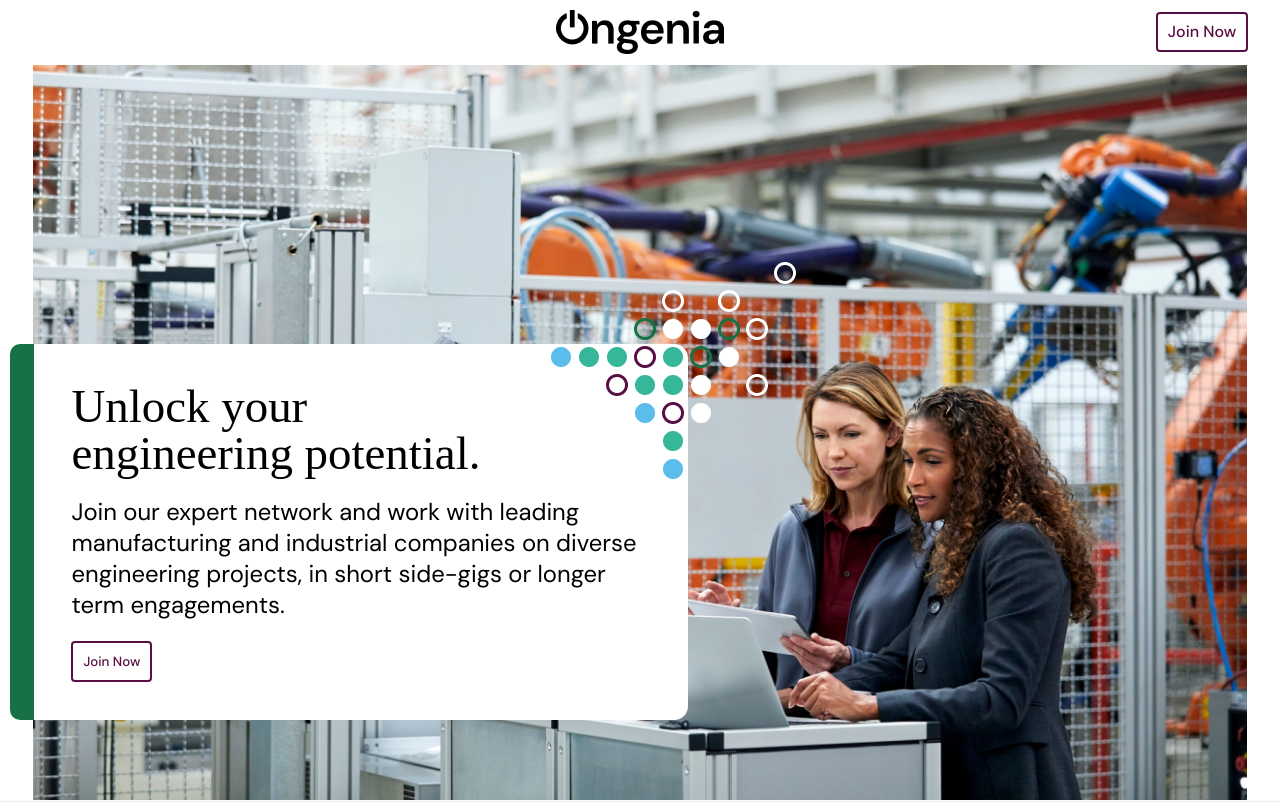
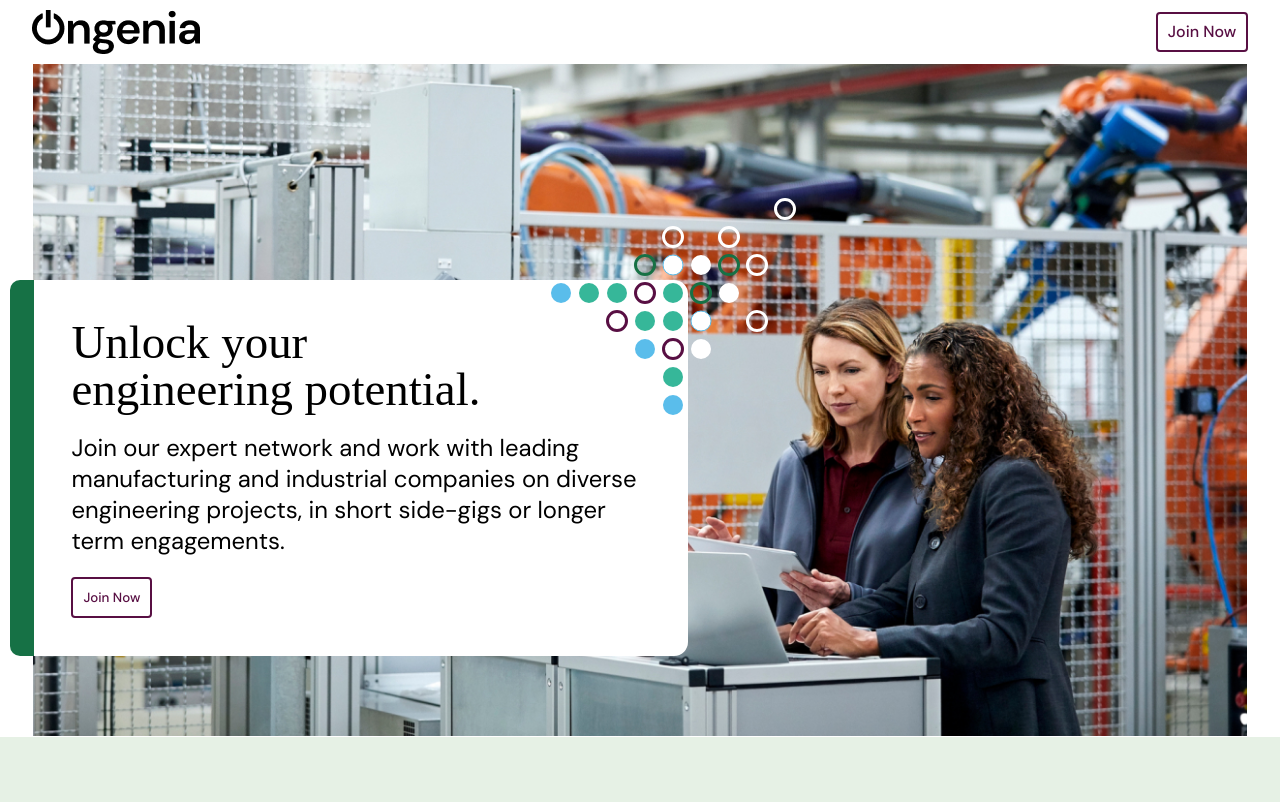
Before and after one commit to sanedidi/onegia, a React (Vite) app: page / in a window 1280 px wide. Shown: the top 802 px of the page. Built offline with nearby package versions, Linux system fonts and the light colour scheme; a web font is replaced by a local one.

Commit message:
create 1 file and update 4 files

```diff
--- /dev/null
+++ b/src/assets/svg/svg.jsx
@@ -0,0 +1,47 @@
+export const Abs = () => {
+    return (
+        <svg width="245" height="217" viewBox="0 0 245 217" fill="none" xmlns="http://www.w3.org/2000/svg">
+            <circle cx="11" cy="11" r="9.5" transform="matrix(1 0 0 -1 83 106)" stroke="#580F43" strokeWidth="3" />
+            <circle cx="11" cy="11" r="9.5" transform="matrix(1 0 0 -1 111 162)" stroke="#580F43" strokeWidth="3" />
+            <circle cx="11" cy="11" r="9.5" transform="matrix(1 0 0 -1 139 106)" stroke="#167145" strokeWidth="3" />
+            <circle cx="11" cy="11" r="9.5" transform="matrix(1 0 0 -1 167 78)" stroke="#167145" strokeWidth="3" />
+            <circle cx="11" cy="11" r="9.5" transform="matrix(1 0 0 -1 195 78)" stroke="white" strokeWidth="3" />
+            <circle cx="11" cy="11" r="9.5" transform="matrix(1 0 0 -1 167 50)" stroke="white" strokeWidth="3" />
+            <circle cx="11" cy="11" r="9.5" transform="matrix(1 0 0 -1 195 134)" stroke="white" strokeWidth="3" />
+            <circle cx="11" cy="11" r="9.5" transform="matrix(1 0 0 -1 111 50)" stroke="white" strokeWidth="3" />
+            <circle cx="11" cy="11" r="9.5" transform="matrix(1 0 0 -1 83 78)" stroke="#167145" strokeWidth="3" />
+            <circle cx="11" cy="11" r="9.5" transform="matrix(1 0 0 -1 223 22)" stroke="white" strokeWidth="3" />
+            <circle cx="11" cy="11" r="9.5" transform="matrix(1 0 0 -1 55 134)" stroke="#580F43" strokeWidth="3" />
+            <circle cx="10" cy="10" r="10" transform="matrix(1 0 0 -1 112 105)" fill="#36B799" />
+            <circle cx="10" cy="10" r="10" transform="matrix(1 0 0 -1 112 105)" stroke="transparent" />
+            <circle cx="10" cy="10" r="10" transform="matrix(1 0 0 -1 140 77)" fill="white" />
+            <circle cx="10" cy="10" r="10" transform="matrix(1 0 0 -1 140 77)" stroke="transparent" />
+            <circle cx="10" cy="10" r="10" transform="matrix(1 0 0 -1 140 133)" fill="white" />
+            <circle cx="10" cy="10" r="10" transform="matrix(1 0 0 -1 140 133)" stroke="#5ABDEB" />
+            <circle cx="10" cy="10" r="10" transform="matrix(1 0 0 -1 140 161)" fill="white" />
+            <circle cx="10" cy="10" r="10" transform="matrix(1 0 0 -1 140 161)" stroke="transparent" />
+            <circle cx="10" cy="10" r="10" transform="matrix(1 0 0 -1 168 105)" fill="white" />
+            <circle cx="10" cy="10" r="10" transform="matrix(1 0 0 -1 168 105)" stroke="transparent" />
+            <circle cx="10" cy="10" r="10" transform="matrix(1 0 0 -1 112 77)" fill="white" />
+            <circle cx="10" cy="10" r="10" transform="matrix(1 0 0 -1 112 77)" stroke="#5ABDEB" />
+            <circle cx="10" cy="10" r="10" transform="matrix(1 0 0 -1 84 133)" fill="#36B799" />
+            <circle cx="10" cy="10" r="10" transform="matrix(1 0 0 -1 84 133)" stroke="transparent" />
+            <circle cx="10" cy="10" r="10" transform="matrix(1 0 0 -1 56 105)" fill="#36B799" />
+            <circle cx="10" cy="10" r="10" transform="matrix(1 0 0 -1 56 105)" stroke="transparent" />
+            <circle cx="10" cy="10" r="10" transform="matrix(1 0 0 -1 28 105)" fill="#36B799" />
+            <circle cx="10" cy="10" r="10" transform="matrix(1 0 0 -1 28 105)" stroke="transparent" />
+            <circle cx="10" cy="10" r="10" transform="matrix(1 0 0 -1 0 105)" fill="#5ABDEB" />
+            <circle cx="10" cy="10" r="10" transform="matrix(1 0 0 -1 0 105)" stroke="transparent" />
+            <circle cx="10" cy="10" r="10" transform="matrix(1 0 0 -1 112 133)" fill="#36B799" />
+            <circle cx="10" cy="10" r="10" transform="matrix(1 0 0 -1 112 133)" stroke="transparent" />
+            <circle cx="10" cy="10" r="10" transform="matrix(1 0 0 -1 112 189)" fill="#36B799" />
+            <circle cx="10" cy="10" r="10" transform="matrix(1 0 0 -1 112 189)" stroke="transparent" />
+            <circle cx="10" cy="10" r="10" transform="matrix(1 0 0 -1 84 161)" fill="#5ABDEB" />
+            <circle cx="10" cy="10" r="10" transform="matrix(1 0 0 -1 84 161)" stroke="transparent" />
+            <circle cx="10" cy="10" r="10" transform="matrix(1 0 0 -1 112 217)" fill="#5ABDEB" />
+            <circle cx="10" cy="10" r="10" transform="matrix(1 0 0 -1 112 217)" stroke="transparent" />
+        </svg>
+
+
+    )
+}
--- a/src/components/Capital/styles.module.scss
+++ b/src/components/Capital/styles.module.scss
@@ -6,7 +6,7 @@
         grid-template-columns: 1fr 2fr;
         gap: clamp(3.125rem, 2.531rem + 2.97vw, 5rem);
 
-        @media (max-width:786px) {
+        @media (max-width: 786px) {
             grid-template-columns: 1fr;
         }
     }
@@ -19,7 +19,7 @@
         width: 100%;
         max-width: 400px;
 
-        @media (max-width:786px) {
+        @media (max-width: 786px) {
             max-width: none;
             align-items: center;
             text-align: center;
@@ -44,7 +44,7 @@
         grid-template-columns: 1fr 1fr;
         gap: 10px 10px;
 
-        @media (max-width:600px) {
+        @media (max-width: 600px) {
             grid-template-columns: 1fr;
         }
     }
@@ -58,8 +58,9 @@
         width: 100%;
         max-width: 340px;
         height: max-content;
+        font-family: serif;
 
-        @media (max-width:600px) {
+        @media (max-width: 600px) {
             max-width: none;
             align-items: center;
         }
@@ -73,7 +74,7 @@
         width: 100%;
         height: 100px;
 
-        @media (max-width:600px) {
+        @media (max-width: 600px) {
             align-items: center;
         }
     }
@@ -83,20 +84,21 @@
         flex-direction: column;
         gap: 10px;
 
-        @media (max-width:600px) {
+        @media (max-width: 600px) {
             text-align: center;
             justify-content: center;
             align-items: center;
         }
 
         h2 {
-            font-family: DM Serif Display;
+            font-family: DM Sans 36pt;
             font-size: 27px;
             font-weight: 400;
         }
 
         p {
-            font-family: DM Serif Display;
+            font-family: DM Sans 36pt;
+
             font-size: 16px;
             font-weight: 400;
         }
--- a/src/components/Expertise/styles.module.scss
+++ b/src/components/Expertise/styles.module.scss
@@ -66,7 +66,7 @@
         margin-top: auto;
 
         h2 {
-            font-family: DM Serif Display;
+            font-family: DM Sans 3pt;
             font-size: 27px;
             font-weight: 400;
         }
--- a/src/components/Header/styles.module.scss
+++ b/src/components/Header/styles.module.scss
@@ -1,93 +1,17 @@
 .header {
     padding: 10px 0;
-
-    &__wrapper {
-        display: grid;
-        grid-template-columns: 1fr 1fr 1fr;
-        grid-template-rows: 1fr;
-        grid-auto-columns: 1fr;
-        gap: 0px 0px;
-        grid-auto-flow: row;
-        grid-template-areas:
-            "left header__logo right";
-
-        .left {
-            grid-area: left;
-            margin-right: auto;
-        }
-
-        .header__logo {
-            grid-area: header__logo;
-        }
-
-        .right {
-            grid-area: right;
-            margin-left: auto;
-        }
-
-        @media (max-width:786px) {
-            grid-template-columns: 1fr 1fr 1fr 1fr;
-            grid-template-rows: 1fr 1fr;
-            grid-auto-columns: 1fr;
-            grid-auto-flow: row;
-            gap: 10px;
-            grid-template-areas:
-                "header__logo header__logo header__logo header__logo"
-                "left left right right";
-
-            .header__logo {
-                grid-area: header__logo;
-            }
-
-            .left {
-                grid-area: left;
-            }
-
-            .right {
-                grid-area: right;
-            }
-
-        }
-
-        @media (max-width:480px) {
-            display: grid;
-            grid-template-columns: 1fr 1fr 1fr;
-            grid-template-rows: 1fr 1fr;
-            grid-auto-columns: 1fr;
-            gap: 0px 0px;
-            grid-auto-flow: row;
-            grid-template-areas:
-                "header__logo header__logo header__logo"
-                "right right burger";
-
-            .header__logo {
-                grid-area: header__logo;
-            }
-
-            .right {
-                grid-area: right;
-            }
-
-            .burger {
-                grid-area: burger;
-            }
+    position: fixed;
+    top: 0;
+    z-index: 9;
+    background-color: #fff;
+    width: 100%;
 
 
 
-        }
-
-    }
-
-    .left {
-        @media (max-width:480px) {
-            display: none;
-        }
-    }
-
-    .right {
-        @media (max-width:480px) {
-            margin-left: 0;
-        }
+    &__wrapper {
+        display: flex;
+        align-items: center;
+        justify-content: space-between;
     }
 
     &__logo {
--- a/src/components/Hero/index.jsx
+++ b/src/components/Hero/index.jsx
@@ -1,6 +1,7 @@
 import React from "react";
 import s from "./styles.module.scss";
 import absImg from '../../assets/img/hero-abs.png'
+import { Abs } from "../../assets/svg/svg";
 const Hero = () => {
     return (
         <div className={s.hero}>
@@ -19,7 +20,9 @@ const Hero = () => {
                         <button onClick={() => window.open('https://ongenia-react-frontend.vercel.app/')}>
                             Join Now
                         </button>
-                        <img className={s.hero__img} src={absImg} alt="" />
+                        <div className={s.hero__img}>
+                            <Abs />
+                        </div>
                     </div>
                 </div>
             </div>
```
